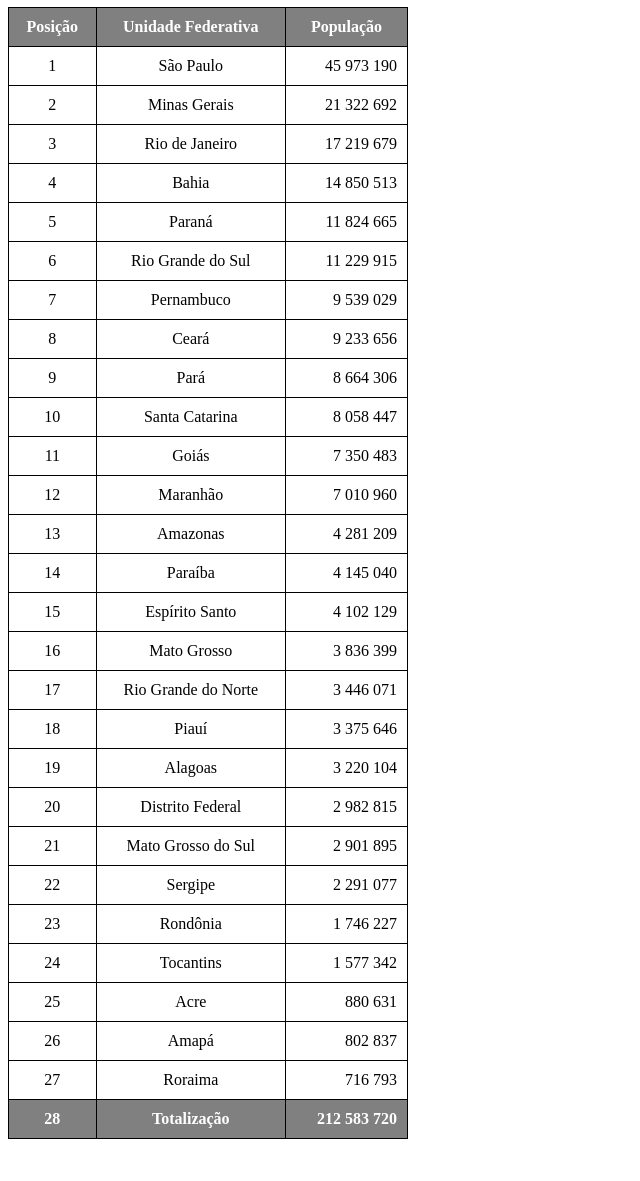
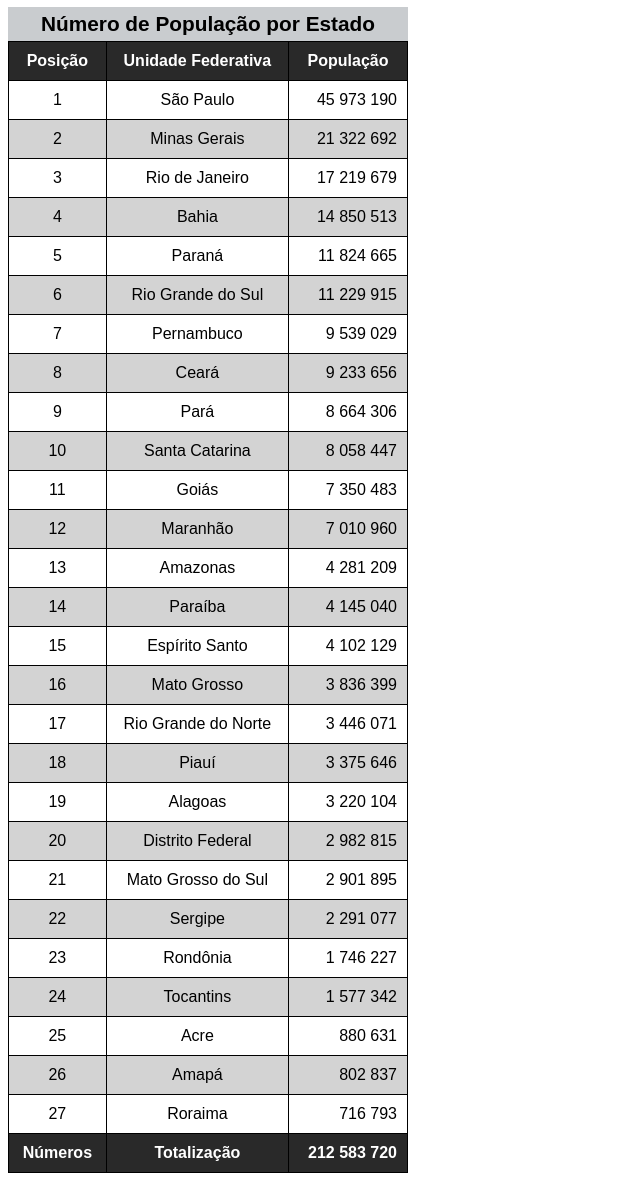
Before and after one commit to omarcelodev/HTML-CSS, a plain HTML site: page Exercicios/ex023/tabela002.html in a window 1280 px wide. Shown: the part 73-1254 px from the top of the page, without its empty margins (0-640 px from the left). Before the commit the page ends 1220 px from the top, so only its background shows below. Drawn offline with Linux system fonts and the light colour scheme.

Commit message:
caption/scope e efeito zebrado

```diff
--- a/Exercicios/ex023/tabela002.html
+++ b/Exercicios/ex023/tabela002.html
@@ -5,17 +5,34 @@
     <meta name="viewport" content="width=device-width, initial-scale=1.0">
     <title>Tabelas Grandes</title>
     <style>
+
+        body{
+            font-family: Arial, Helvetica, sans-serif;
+        }
+
         table{
             border-collapse: collapse;
             width: 400px;
 
         }
 
+        tbody > tr:nth-child(2n){
+            background-color: lightgray;
+        }
+
+        caption{
+            font-size: 1.3em;
+            font-weight: bolder;
+            padding: 5px;
+            background-color: rgba(123, 129, 136, 0.404);
+        }
+
         th{
             border: 1px solid black;
             padding: 10px;
-            background-color: grey;
+            background-color: rgb(41, 41, 41);
             color: white;
+
         }
 
         td{
@@ -29,7 +46,7 @@
         }
 
         td#foot{
-            background-color: grey;
+            background-color: rgb(41, 41, 41);
             color: white;
         }
     </style>
@@ -38,11 +55,12 @@
     <h1>Uso de Tabelas Grandes</h1>
 
     <Table>
+        <caption>Número de População por Estado</caption>
         <thead>
             <tr>
-                <th>Posição</th>
-                <th>Unidade Federativa</th>
-                <th>População</th>
+                <th scope="col">Posição</th>
+                <th scope="col">Unidade Federativa</th>
+                <th scope="col">População</th>
             </tr>
 
         </thead>
@@ -214,11 +232,11 @@
 
         <tfoot>
             <tr>
-                <th>
-                    28
+                <th scope="col">
+                    Números
                 </th>
 
-                <th>
+                <th scope="row">
                     Totalização
                 </th>
 
```
